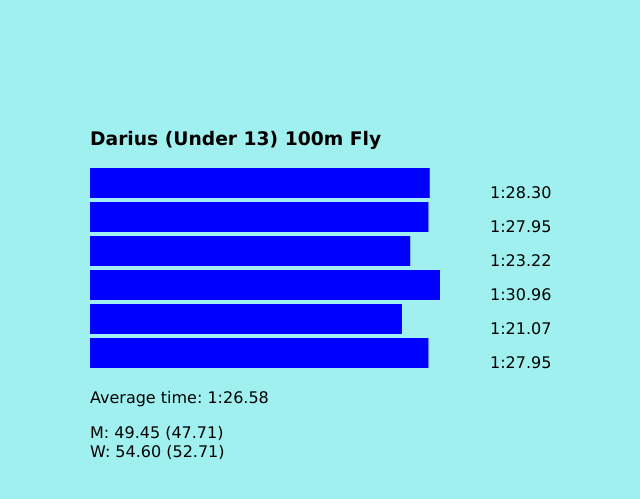
After one commit to oliveroskevin/head-first-swimmers, a Flask app: template templates/Darius-13-100m-Fly.html in a window 1280 px wide. The commit adds this page. Shown: the top 499 px of the page, without its empty margins (38-678 px from the left). Run offline with Flask 3, Linux system fonts and the light colour scheme; the template is opened without the code that fills it, so the values that code supplies are empty.

Commit message:
feat: :sparkles: Web Scrape swim records then update to  page

```diff
--- a/swimclub.py
+++ b/swimclub.py
@@ -1,8 +1,10 @@
 import statistics
 import hfpy_utils
+import json
 
 FOLDER = 'swimdata/'
 CHARTS = 'charts/'
+JSONDATA = 'records.json'
 
 def read_swim_data(filename):
     swimmer, age, distance, stroke = filename.removesuffix('.txt').split('-')
@@ -59,8 +61,16 @@ def produce_bar_chart(fn, location=CHARTS):
                         </svg>{t}<br/>
                         """
 
+    with open(JSONDATA) as jf:
+        records = json.load(jf)
+    COURSES =  ("LC MEN", "LC WOMEN", "SC MEN", "SC WOMEN")
+    time = []
+    for course in COURSES:
+        time.append(records[course][event_lookup(fn)])
+
     footer = f"""
             <p>Average time: {average}</p>
+            <p>M: {time[0]} ({time[2]})<br />W: {time[1]} ({time[3]})</p>
         </body>
     </html>
     """
@@ -71,3 +81,15 @@ def produce_bar_chart(fn, location=CHARTS):
         print(page, file=sf)
 
     return save_to
+
+def event_lookup(filename: str):
+    *_, distance, stroke = filename.removesuffix('.txt').split('-')
+    conversions = {
+        "Free": "freestyle",
+        "Back": "backstroke",
+        "Breast": "breaststroke",
+        "Fly": "butterfly",
+        "IM": "individual medley"
+    }
+
+    return f'{distance} {conversions[stroke]}'
--- a/templates/Darius-13-100m-Back.html
+++ b/templates/Darius-13-100m-Back.html
@@ -2,6 +2,7 @@
                 <html>
                     <head>
                         <title>Darius (Under 13) 100m Back</title>
+                        <link rel="stylesheet" href="/static/webapp.css"/>
                     </head>
                     <body>
                         <h3>Darius (Under 13) 100m Back</h3>
@@ -23,5 +24,6 @@
                         </svg>1:22.57<br/>
 
             <p>Average time: 1:24.11</p>
+            <p>M: 1:23.83 (1:29.64)<br />W: 1:20.39 (1:22.57)</p>
         </body>
     </html>
--- /dev/null
+++ b/templates/Darius-13-100m-Fly.html
@@ -0,0 +1,37 @@
+<!DOCTYPE html>
+                <html>
+                    <head>
+                        <title>Darius (Under 13) 100m Fly</title>
+                        <link rel="stylesheet" href="/static/webapp.css"/>
+                    </head>
+                    <body>
+                        <h3>Darius (Under 13) 100m Fly</h3>
+
+                        <svg height="30" width="400">
+                            <rect height="30" width="339.76" style="fill:rgb(0,0,255);"/>
+                        </svg>1:28.30<br/>
+
+                        <svg height="30" width="400">
+                            <rect height="30" width="338.42" style="fill:rgb(0,0,255);"/>
+                        </svg>1:27.95<br/>
+
+                        <svg height="30" width="400">
+                            <rect height="30" width="320.22" style="fill:rgb(0,0,255);"/>
+                        </svg>1:23.22<br/>
+
+                        <svg height="30" width="400">
+                            <rect height="30" width="350.0" style="fill:rgb(0,0,255);"/>
+                        </svg>1:30.96<br/>
+
+                        <svg height="30" width="400">
+                            <rect height="30" width="311.94" style="fill:rgb(0,0,255);"/>
+                        </svg>1:21.07<br/>
+
+                        <svg height="30" width="400">
+                            <rect height="30" width="338.42" style="fill:rgb(0,0,255);"/>
+                        </svg>1:27.95<br/>
+
+            <p>Average time: 1:26.58</p>
+            <p>M: 49.45 (47.71)<br />W: 54.60 (52.71)</p>
+        </body>
+    </html>
```
Also changed, not shown: records.json (added, +1 -0 lines), update_records.py (added, +24 -0 lines), 3 other files.
